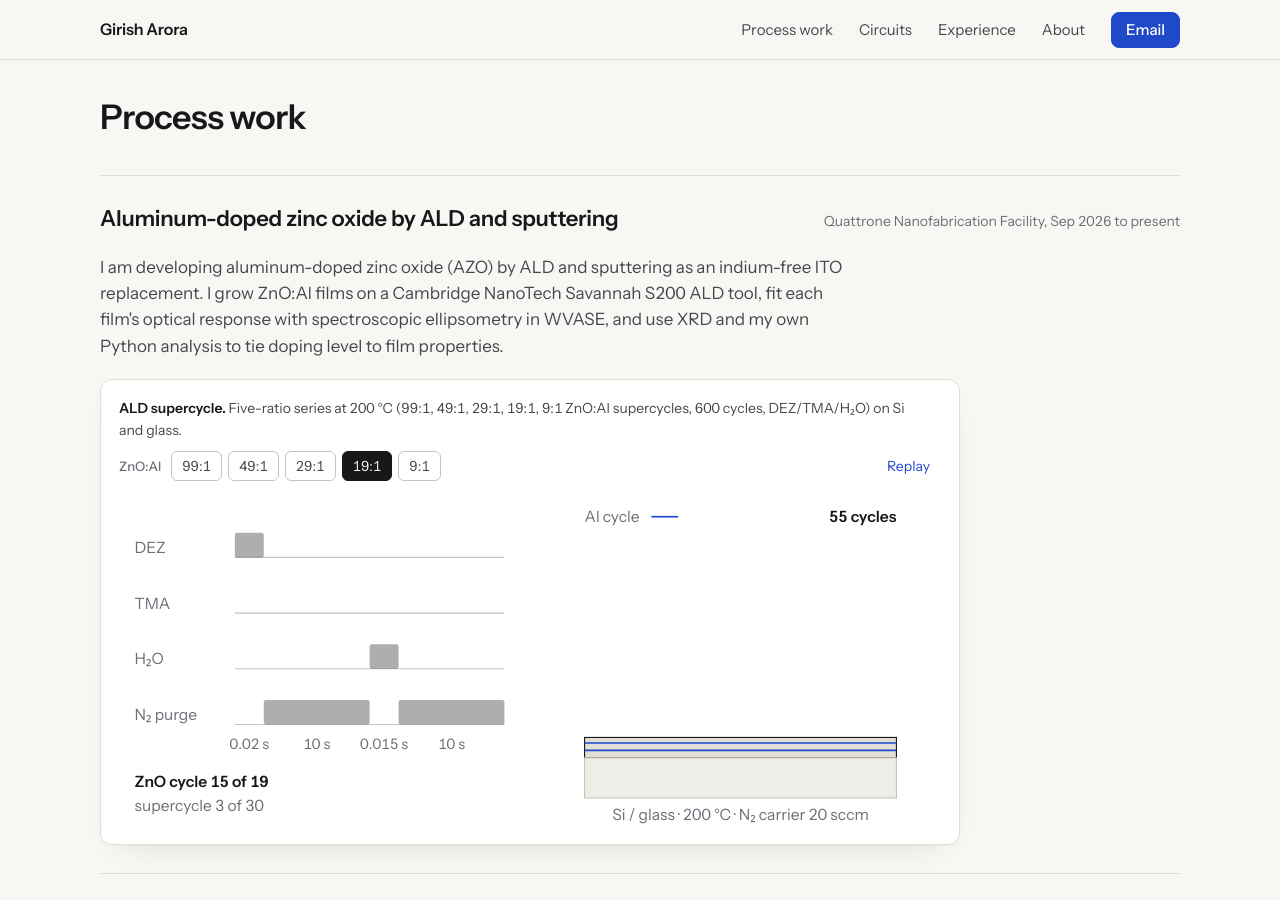
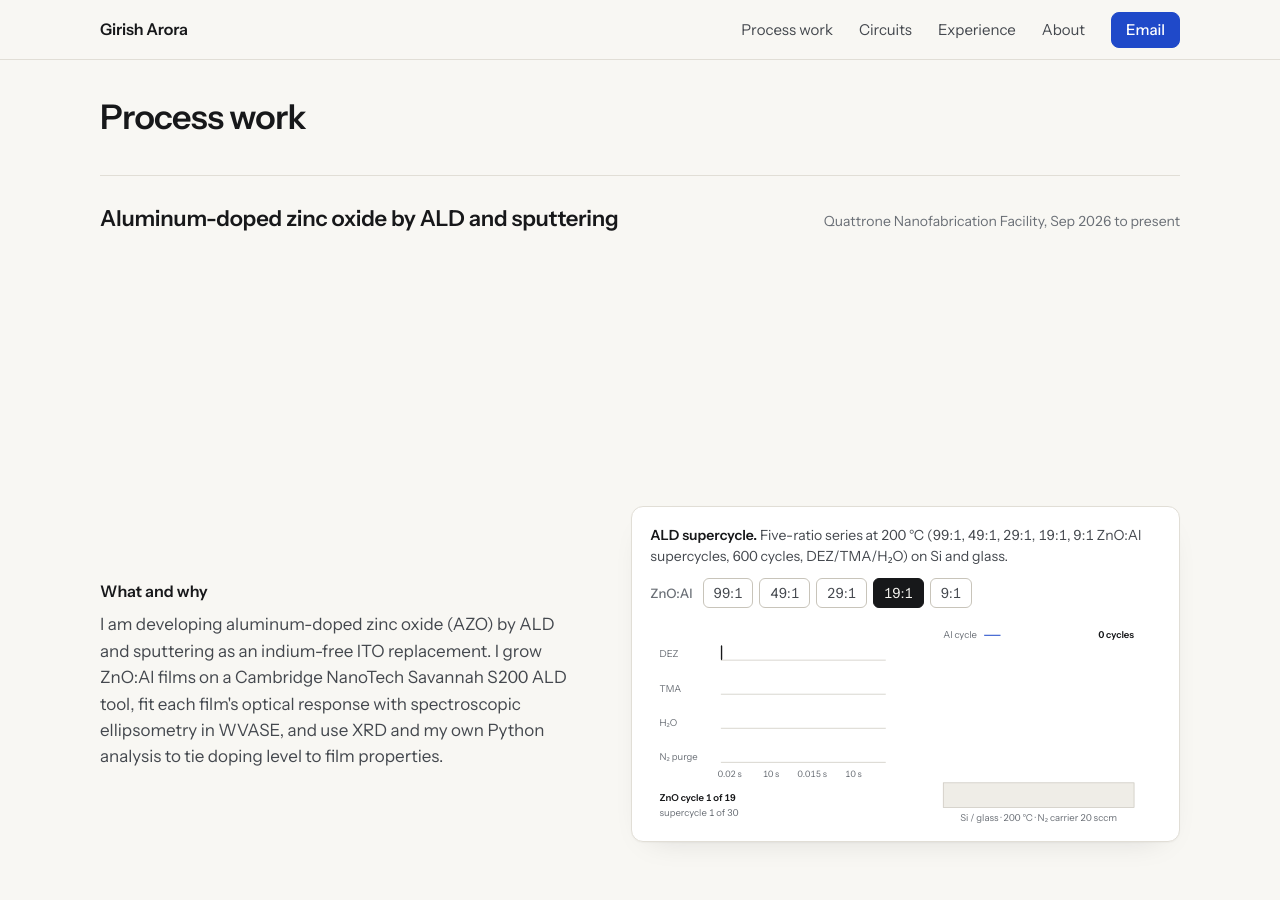
Before and after one commit to Girish501/Girish501.github.io, a Jekyll site: the page built from index.html, in a window 1280 px wide and 900 px high, scrolled down 1489 px. Built offline with Jekyll 4.4.1, drawn with Linux system fonts in a browser that asks for light colours; some of the changed text lies outside the part shown.

Commit message:
Pin the AZO case study as a scroll-driven stage
On screens at least 1024 px wide and 800 px tall, the case study
sticks for about three screens of scroll. The ALD figure follows the
scroll position and the three text steps (What and why, Process,
Results) swap in turn with a 10 px slide over 400 ms. Excursion,
Sputtering, and Tools follow as normal content. On smaller screens and
under reduced motion nothing pins and the content stacks as before.
Native scroll; progress read from scrollY on requestAnimationFrame.

Co-Authored-By: Claude Fable 5.1 <noreply@anthropic.com>
Claude-Session: https://claude.ai/code/session_018LMzagV9NcEfjj8oFWPqm4

```diff
--- a/assets/css/style.css
+++ b/assets/css/style.css
@@ -227,6 +227,35 @@ main { padding-top: var(--nav-h); }
   .results td:last-child { white-space: normal; }
 }
 
+/* ---------- Pinned stage (AZO case study) ---------- */
+
+.stage-label { font-weight: 600; font-size: 16px; margin-bottom: 8px; }
+.stage-step + .stage-step { margin-top: 28px; }
+.stage-step .case-intro { margin-bottom: 0; }
+.stage-fig { margin-top: 28px; }
+.stage-fig .fig--ald { margin: 0; }
+.stage { margin-top: 20px; }
+.stage + .case-grid { margin-top: 28px; }
+.stage + script + .case-grid { margin-top: 28px; }
+
+/* Pinned: wide and tall screens only (stage.js adds .is-pinned when its media query matches). */
+.is-pinned .stage { height: calc(var(--steps, 3) * 100vh + 60vh); margin-top: 8px; }
+.is-pinned .stage-pin { position: sticky; top: var(--nav-h); height: calc(100vh - var(--nav-h)); display: flex; align-items: center; }
+.is-pinned .stage-grid { display: grid; grid-template-columns: minmax(0, .92fr) minmax(0, 1.08fr); gap: clamp(40px, 5vw, 72px); align-items: center; width: 100%; }
+.is-pinned .stage-steps { position: relative; min-height: 62vh; }
+.is-pinned .stage-step {
+  position: absolute; left: 0; right: 0; top: 50%;
+  margin: 0; opacity: 0; transform: translateY(calc(-50% + 10px)); pointer-events: none;
+  transition: opacity 400ms ease, transform 400ms cubic-bezier(.25, .46, .45, .94);
+}
+.is-pinned .stage-step.is-active { opacity: 1; transform: translateY(-50%); pointer-events: auto; }
+.is-pinned .stage-step.is-past { transform: translateY(calc(-50% - 10px)); }
+.is-pinned .stage-fig { margin-top: 0; }
+.is-pinned .fig-controls .replay { display: none; }
+.is-pinned .stage-step .results { font-size: 15px; }
+.is-pinned .stage-step .results th, .is-pinned .stage-step .results td { padding: 7px 12px 7px 0; }
+.is-pinned .stage-step .case-intro, .is-pinned .stage-step .steps { max-width: 52ch; }
+
 /* ---------- Project rows ---------- */
 
 .rows li { display: grid; grid-template-columns: 180px minmax(0, 1fr); gap: 8px 32px; padding: 24px 0; border-top: 1px solid var(--line); }
--- a/assets/js/ald.js
+++ b/assets/js/ald.js
@@ -20,6 +20,9 @@
 
   var n = parseInt(fig.getAttribute("data-ratio"), 10) || 19;
   var lineEls = [], raf = 0, t0 = 0, played = false;
+  // Public API for stage.js: render(ms) draws the figure at a point in its timeline; scrub turns off autoplay.
+  var api = { scrub: false, lastT: 0, END: 0, render: null, play: null, stop: null };
+  fig.ald = api;
 
   // Phase boundaries in ms. Pulse steps play short, purge steps long, like the recipe.
   var STEPS = [300, 600, 300, 600], CUM = [0, 300, 900, 1200, 1800];
@@ -28,6 +31,7 @@
   var C = B + CUM[4];        // Al cycle, step by step
   var D = C + 3000;          // remaining supercycles, fast
   var END = D + 400;
+  api.END = END;
 
   function build() {
     while (lines.firstChild) lines.removeChild(lines.firstChild);
@@ -68,6 +72,7 @@
   }
 
   function render(t) {
+    api.lastT = t;
     var supers = Math.round(TOTAL / (n + 1));
     var cycles, step, frac;
     if (t < A) {                                   // ZnO cycle 1
@@ -97,8 +102,10 @@
   }
 
   function stop() { if (raf) cancelAnimationFrame(raf); raf = 0; }
+  api.render = render; api.stop = stop;
   function play() {
     stop(); played = true;
+    if (api.scrub) { render(api.lastT); return; }
     if (reduce) { render(END); return; }
     t0 = 0;
     var frame = function (now) {
@@ -118,14 +125,16 @@
     if (!r) return;
     n = r; fig.setAttribute("data-ratio", n);
     Array.prototype.forEach.call(fig.querySelectorAll("button[data-ratio]"), function (x) { x.setAttribute("aria-pressed", x === btn ? "true" : "false"); });
-    build(); play();
+    build();
+    if (api.scrub) render(api.lastT); else play();
   });
 
+  api.play = play;
   build();
   render(END); // static final state until it scrolls into view
   if (reduce || !("IntersectionObserver" in window)) return;
   var io = new IntersectionObserver(function (entries) {
-    entries.forEach(function (en) { if (en.isIntersecting && !played) { play(); io.disconnect(); } });
+    entries.forEach(function (en) { if (en.isIntersecting && !played && !api.scrub) { play(); io.disconnect(); } });
   }, { threshold: 0.4 });
   io.observe(fig);
 })();
--- /dev/null
+++ b/assets/js/stage.js
@@ -0,0 +1,75 @@
+// Pinned stage for the AZO case study. On wide, tall screens the stage sticks for a few screens of
+// scroll: the ALD figure follows the scroll position and the text steps swap one after another.
+// Elsewhere (narrow or short screens, reduced motion) nothing pins and the content stacks.
+// Native scroll only: progress is read from scrollY on requestAnimationFrame.
+(function () {
+  "use strict";
+  var stage = document.querySelector("[data-stage]");
+  if (!stage) return;
+  var caseEl = stage.closest(".case") || stage.parentElement;
+  var steps = Array.prototype.slice.call(stage.querySelectorAll(".stage-step"));
+  var fig = stage.querySelector("[data-ald]");
+  var pin = stage.querySelector(".stage-pin");
+  var mq = window.matchMedia("(min-width: 1024px) and (min-height: 800px) and (prefers-reduced-motion: no-preference)");
+  var nav = 60;
+  var active = false, ticking = false, top = 0, span = 1, current = -1;
+
+  function measure() {
+    var navEl = document.querySelector(".nav");
+    nav = navEl ? navEl.offsetHeight : 60;
+    top = stage.getBoundingClientRect().top + window.scrollY - nav;
+    span = Math.max(1, stage.offsetHeight - pin.offsetHeight);
+  }
+
+  function setStep(i) {
+    if (i === current) return;
+    current = i;
+    steps.forEach(function (s, k) {
+      s.classList.toggle("is-active", k === i);
+      s.classList.toggle("is-past", k < i);
+    });
+  }
+
+  function update() {
+    ticking = false;
+    if (!active) return;
+    var p = (window.scrollY - top) / span;
+    p = p < 0 ? 0 : p > 1 ? 1 : p;
+    setStep(p < 0.34 ? 0 : p < 0.68 ? 1 : 2);
+    if (fig && fig.ald) {
+      var q = (p - 0.04) / 0.92; q = q < 0 ? 0 : q > 1 ? 1 : q;
+      fig.ald.render(q * fig.ald.END);
+    }
+  }
+
+  function onScroll() { if (!ticking) { ticking = true; requestAnimationFrame(update); } }
+
+  function enable() {
+    if (active) return;
+    active = true;
+    caseEl.classList.add("is-pinned");
+    if (fig && fig.ald) { fig.ald.scrub = true; fig.ald.stop(); }
+    measure(); current = -1; update();
+    window.addEventListener("scroll", onScroll, { passive: true });
+  }
+
+  function disable() {
+    if (!active) return;
+    active = false;
+    caseEl.classList.remove("is-pinned");
+    window.removeEventListener("scroll", onScroll);
+    steps.forEach(function (s) { s.classList.remove("is-past"); s.classList.add("is-active"); });
+    current = -1;
+    if (fig && fig.ald) { fig.ald.scrub = false; fig.ald.render(fig.ald.END); }
+  }
+
+  function apply() { if (mq.matches) enable(); else disable(); }
+
+  var rt = 0;
+  window.addEventListener("resize", function () { clearTimeout(rt); rt = setTimeout(function () { apply(); if (active) { measure(); update(); } }, 120); });
+  if (mq.addEventListener) mq.addEventListener("change", apply); else if (mq.addListener) mq.addListener(apply);
+  if (document.fonts && document.fonts.ready) document.fonts.ready.then(function () { if (active) { measure(); update(); } });
+  window.addEventListener("load", function () { if (active) { measure(); update(); } });
+
+  apply();
+})();
--- a/index.html
+++ b/index.html
@@ -33,25 +33,27 @@ title: Girish Arora
         <h3>Aluminum-doped zinc oxide by ALD and sputtering</h3>
         <span class="meta">Quattrone Nanofabrication Facility, Sep 2026 to present</span>
       </header>
-      <p class="case-intro">I am developing aluminum-doped zinc oxide (AZO) by ALD and sputtering as an indium-free ITO replacement. I grow ZnO:Al films on a Cambridge NanoTech Savannah S200 ALD tool, fit each film's optical response with spectroscopic ellipsometry in WVASE, and use XRD and my own Python analysis to tie doping level to film properties.</p>
-      {% include fig-ald.html %}
-      <dl class="case-grid">
-        <div>
-          <dt>Process</dt>
-          <dd>
-            <ul class="steps">
+      <div class="stage" data-stage style="--steps: 3">
+        <div class="stage-pin">
+          <div class="stage-grid">
+            <div class="stage-steps">
+              <div class="stage-step is-active" data-step="0">
+                <p class="stage-label">What and why</p>
+                <p class="case-intro">I am developing aluminum-doped zinc oxide (AZO) by ALD and sputtering as an indium-free ITO replacement. I grow ZnO:Al films on a Cambridge NanoTech Savannah S200 ALD tool, fit each film's optical response with spectroscopic ellipsometry in WVASE, and use XRD and my own Python analysis to tie doping level to film properties.</p>
+              </div>
+              <div class="stage-step" data-step="1">
+                <p class="stage-label">Process</p>
+                <ul class="steps">
               <li>Starting Al levels from a literature survey of ALD AZO.</li>
               <li>Five-ratio series at 200 °C (99:1, 49:1, 29:1, 19:1, 9:1 ZnO:Al supercycles, 600 cycles, DEZ/TMA/H₂O) on Si and glass.</li>
               <li>WVASE fit: Cauchy, then point-by-point n,k, then a PSemi-M0 oscillator with a free-carrier term and a roughness layer.</li>
               <li>Symmetric and grazing-incidence XRD on a Rigaku SmartLab.</li>
               <li>Python tools for n,k overlays, Tauc plots, XRD peak fitting (pseudo-Voigt, Scherrer grain size) and a one-page report per sample.</li>
             </ul>
-          </dd>
-        </div>
-        <div>
-          <dt>Results</dt>
-          <dd>
-            <div class="results-wrap">
+              </div>
+              <div class="stage-step" data-step="2">
+                <p class="stage-label">Results</p>
+                <div class="results-wrap">
               <table class="results">
                 <thead><tr><th>Parameter</th><th>Condition</th><th>Value</th></tr></thead>
                 <tbody>
@@ -68,8 +70,16 @@ title: Girish Arora
                 </tbody>
               </table>
             </div>
-          </dd>
+              </div>
+            </div>
+            <div class="stage-fig">
+              {% include fig-ald.html %}
+            </div>
+          </div>
         </div>
+      </div>
+      <script src="{{ '/assets/js/stage.js' | relative_url }}?v={{ site.time | date: '%s' }}" defer></script>
+      <dl class="case-grid">
         <div>
           <dt>Excursion</dt>
           <dd><p>The 29:1 run came out off-trend. Re-mounting the sample brought back the missing XRD peaks. A run-log comparison showed one heater zone 19 °C below setpoint.</p></dd>
```
Also changed, not shown: README.md.
